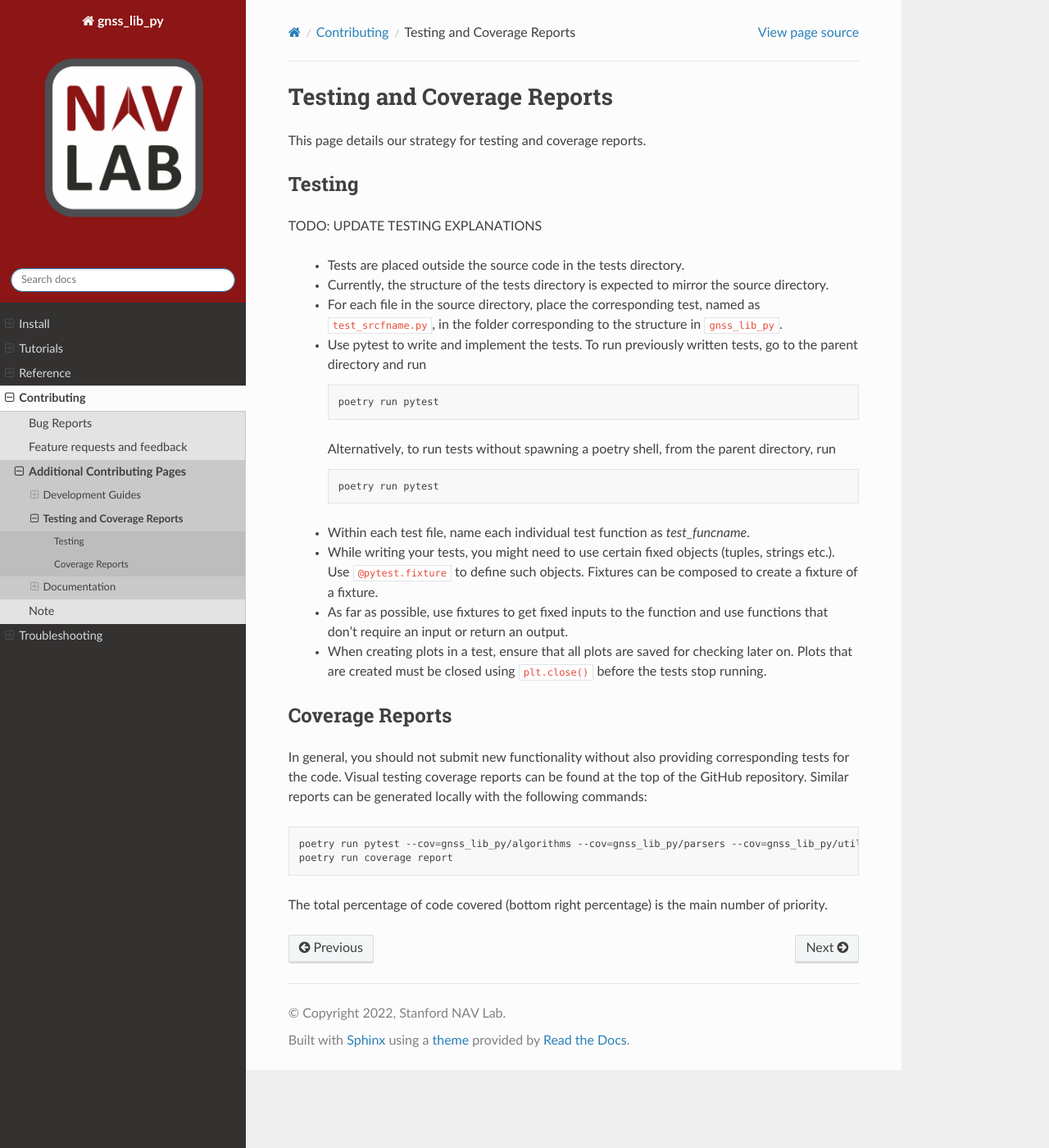
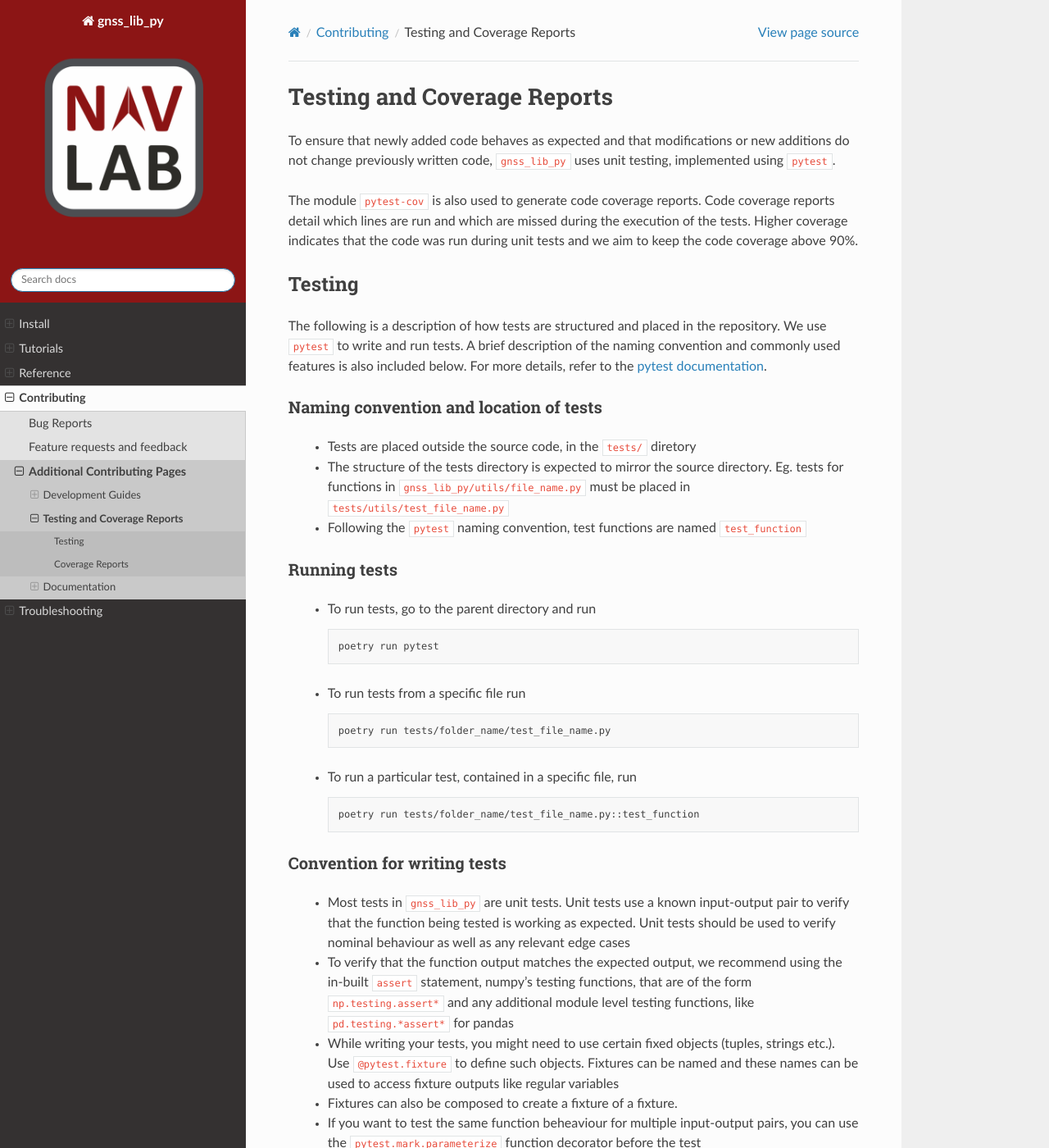
Before and after one commit to Stanford-NavLab/gnss_lib_py, a Sphinx documentation site: the page built from docs/source/contributing/testing.rst, in a window 1280 px wide and 1400 px high. Shown: the whole window at 82% size. Built offline with Sphinx 7.4.7 and the Read the Docs theme 2.0.0, drawn with Linux system fonts in a browser that asks for light colours; pages that are not in the unit, such as notebooks, are missing from menus; some of the changed text lies outside the part shown.

Commit message:
Updated development, contributing, testing guides

```diff
--- a/docs/source/contributing/testing.rst
+++ b/docs/source/contributing/testing.rst
@@ -1,52 +1,103 @@
 Testing and Coverage Reports
 ============================
 
-This page details our strategy for testing and coverage reports.
+To ensure that newly added code behaves as expected and that
+modifications or new additions do not change previously written code,
+:code:`gnss_lib_py` uses unit testing, implemented using :code:`pytest`.
+
+The module :code:`pytest-cov` is also used to generate code coverage
+reports.
+Code coverage reports detail which lines are run and which are missed
+during the execution of the tests.
+Higher coverage indicates that the code was run during unit tests and we
+aim to keep the code coverage above 90%.
 
 .. _testing:
 
 Testing
 -------
 
-TODO: UPDATE TESTING EXPLANATIONS
+The following is a description of how tests are structured and placed
+in the repository.
+We use :code:`pytest` to write and run tests.
+A brief description of the naming convention and commonly used features
+is also included below.
+For more details, refer to the `pytest documentation <https://docs.pytest.org/>`__.
 
-    * Tests are placed outside the source code in the tests directory.
-    * Currently, the structure of the tests directory is expected to
-      mirror the source directory.
-    * For each file in the source directory, place the corresponding
-      test, named as :code:`test_srcfname.py`, in the folder corresponding
-      to the structure in :code:`gnss_lib_py`.
-    * Use pytest to write and implement the tests. To run previously
-      written tests, go to the parent directory and run
+Naming convention and location of tests
++++++++++++++++++++++++++++++++++++++++
 
-      .. code-block:: bash
+  * Tests are placed outside the source code, in the :code:`tests/`
+    diretory
+  * The structure of the tests directory is expected to mirror the source
+    directory. Eg. tests for functions in :code:`gnss_lib_py/utils/file_name.py`
+    must be placed in :code:`tests/utils/test_file_name.py`
+  * Following the :code:`pytest` naming convention, test functions are
+    named :code:`test_function`
 
-         poetry run pytest
+Running tests
++++++++++++++
 
-      Alternatively, to run tests without spawning a poetry shell, from the parent directory, run
+  * To run tests, go to the parent directory and run
 
-      .. code-block:: bash
+    .. code-block:: bash
 
-        poetry run pytest
+       poetry run pytest
 
-    * Within each test file, name each individual test function as
-      `test_funcname`.
-    * While writing your tests, you might need to use certain fixed
-      objects (tuples, strings etc.). Use :code:`@pytest.fixture` to
-      define such objects. Fixtures can be composed to create a fixture of a fixture.
-    * As far as possible, use fixtures to get fixed
-      inputs to the function and use functions that don't require an
-      input or return an output.
-    * When creating plots in a test, ensure that all plots are saved for
-      checking later on. Plots that are created must be closed using
-      :code:`plt.close()` before the tests stop running.
+  * To run tests from a specific file run
+
+    .. code-block:: bash
+
+       poetry run tests/folder_name/test_file_name.py
+
+  * To run a particular test, contained in a specific file, run
+
+    .. code-block:: bash
+
+       poetry run tests/folder_name/test_file_name.py::test_function
+
+Convention for writing tests
+++++++++++++++++++++++++++++
+
+  * Most tests in :code:`gnss_lib_py` are unit tests.
+    Unit tests use a known input-output pair to verify that the function
+    being tested is working as expected.
+    Unit tests should be used to verify nominal behaviour as well as any
+    relevant edge cases
+
+  * To verify that the function output matches the expected output, we
+    recommend using the in-built :code:`assert` statement, numpy's
+    testing functions, that are of the form :code:`np.testing.assert*`
+    and any additional module level testing functions, like
+    :code:`pd.testing.*assert*` for pandas
+
+  * While writing your tests, you might need to use certain fixed
+    objects (tuples, strings etc.).
+    Use :code:`@pytest.fixture` to define such objects.
+    Fixtures can be named and these names can be used to access fixture
+    outputs like regular variables
+
+  * Fixtures can also be composed to create a fixture of a fixture.
+
+  * If you want to test the same function beheaviour for multiple
+    input-output pairs, you can use the :code:`pytest.mark.parameterize`
+    function decorator before the test
+
+  * When creating plots in a test, if you want to visually verify the
+    plots,ensure that all plots are saved for checking later on.
+    Plots that are created must be closed using :code:`plt.close()`
+    before the tests stop running
+
+For additional details on :code:`pytest` functionality mentioned above,
+check the :code:`pytest` documentation.
 
 .. _coverage:
 
 Coverage Reports
 ----------------
 In general, you should not submit new functionality without also
-providing corresponding tests for the code. Visual testing coverage
+providing corresponding tests for the code.
+Visual testing coverage
 reports can be found at the top of the GitHub repository. Similar
 reports can be generated locally with the following commands:
 
```
Also changed, not shown: docs/source/contributing/contributing.rst (+12 -15 lines), docs/source/contributing/development.rst (+38 -28 lines).
